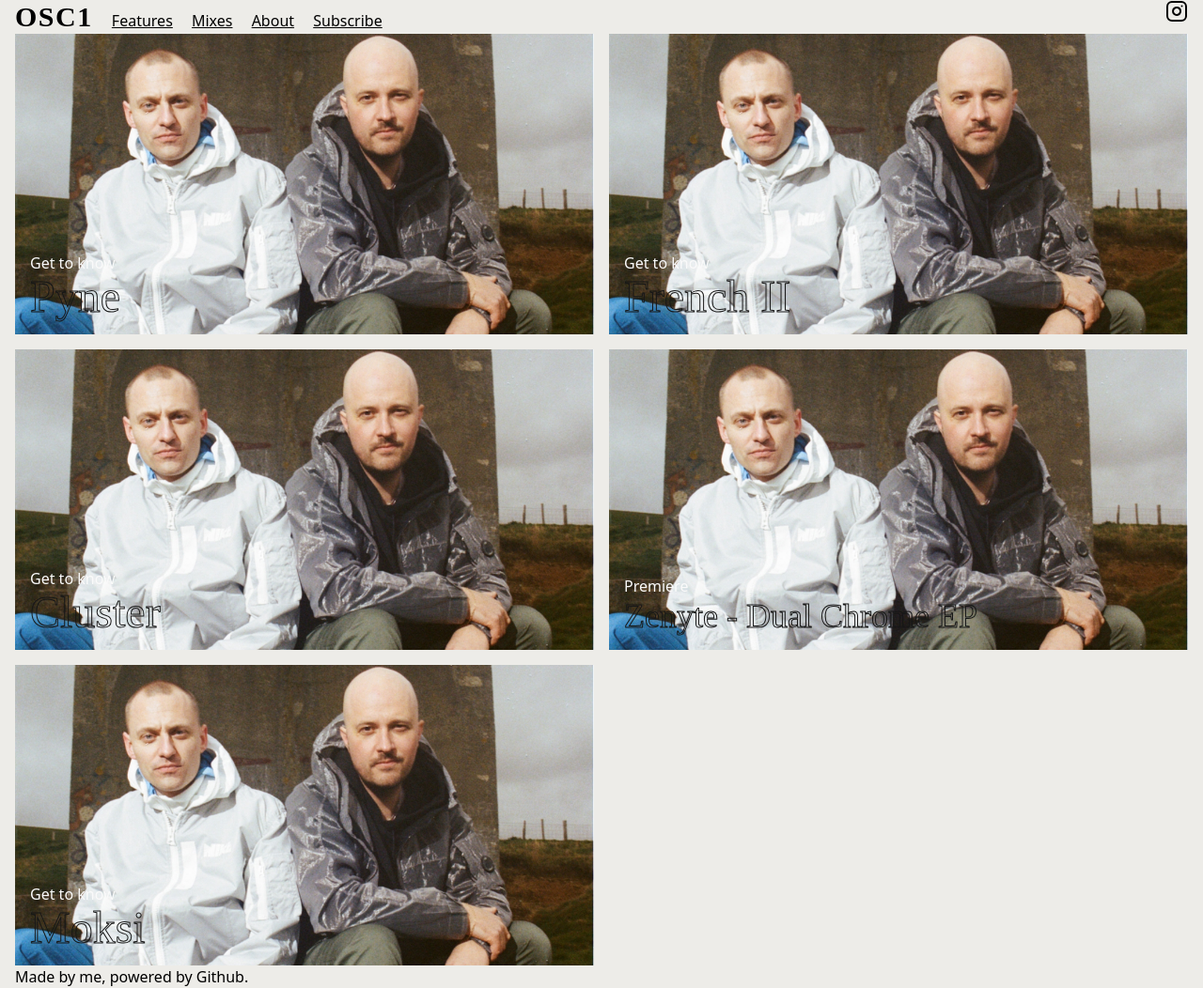
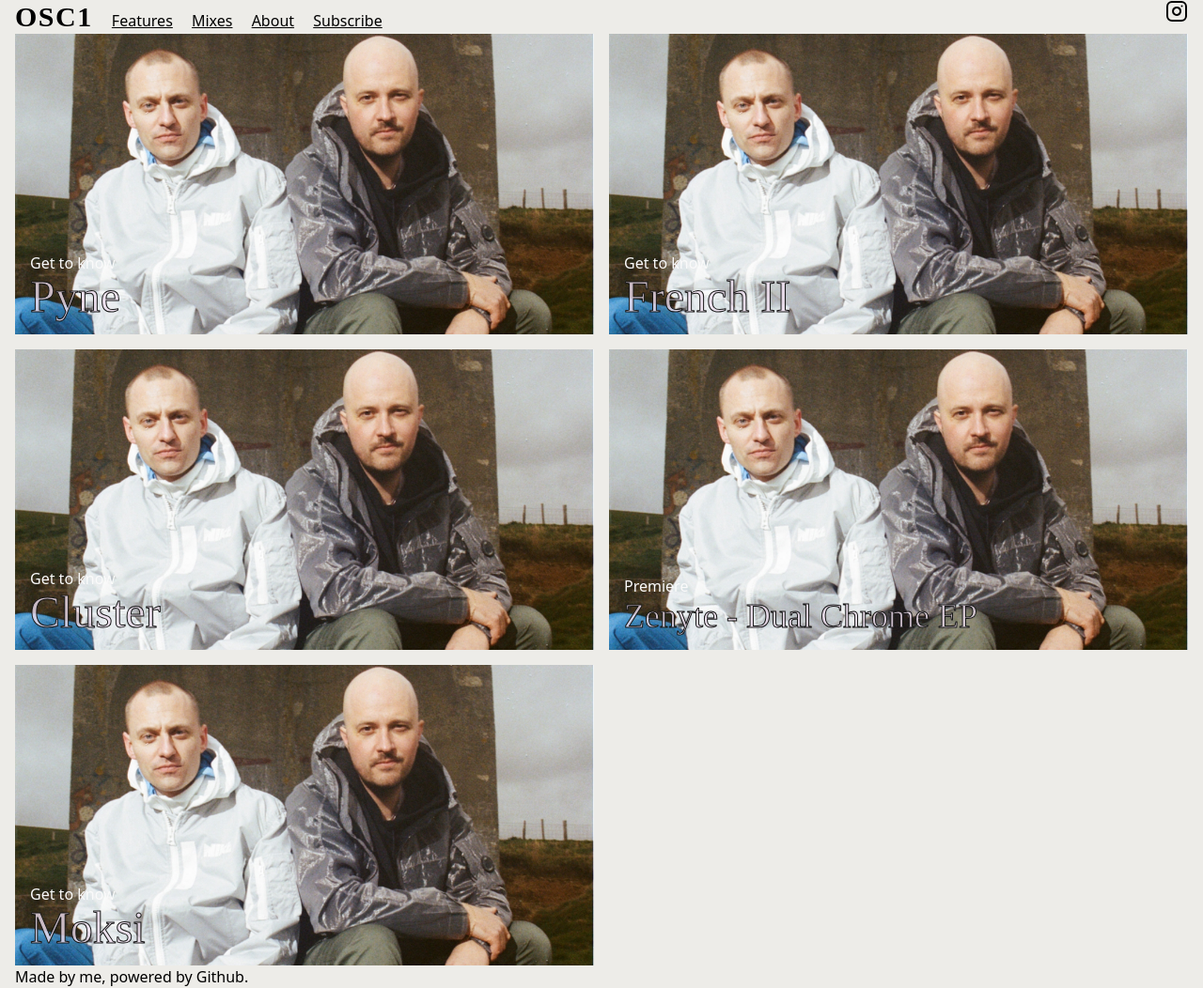
Before and after one commit to osc1blog/osc1blog.github.io, a Jekyll site: the page built from index.markdown, in a window 1280 px wide. Shown: the whole page at 94% size. Built offline with Jekyll 4.4.1, drawn with Linux system fonts in a browser that asks for light colours; nearby versions of some CDN libraries; some web fonts are replaced.

Commit message:
Update style.scss

```diff
--- a/assets/css/style.scss
+++ b/assets/css/style.scss
@@ -15,7 +15,7 @@
 }
 h1 {
     font-family: 'Phlegm';
-    -webkit-text-fill-color: transparent;
+    -webkit-text-fill-color: #edec;
     -webkit-text-stroke: 1px;
     -webkit-text-stroke-color: #171717;
 }
```
